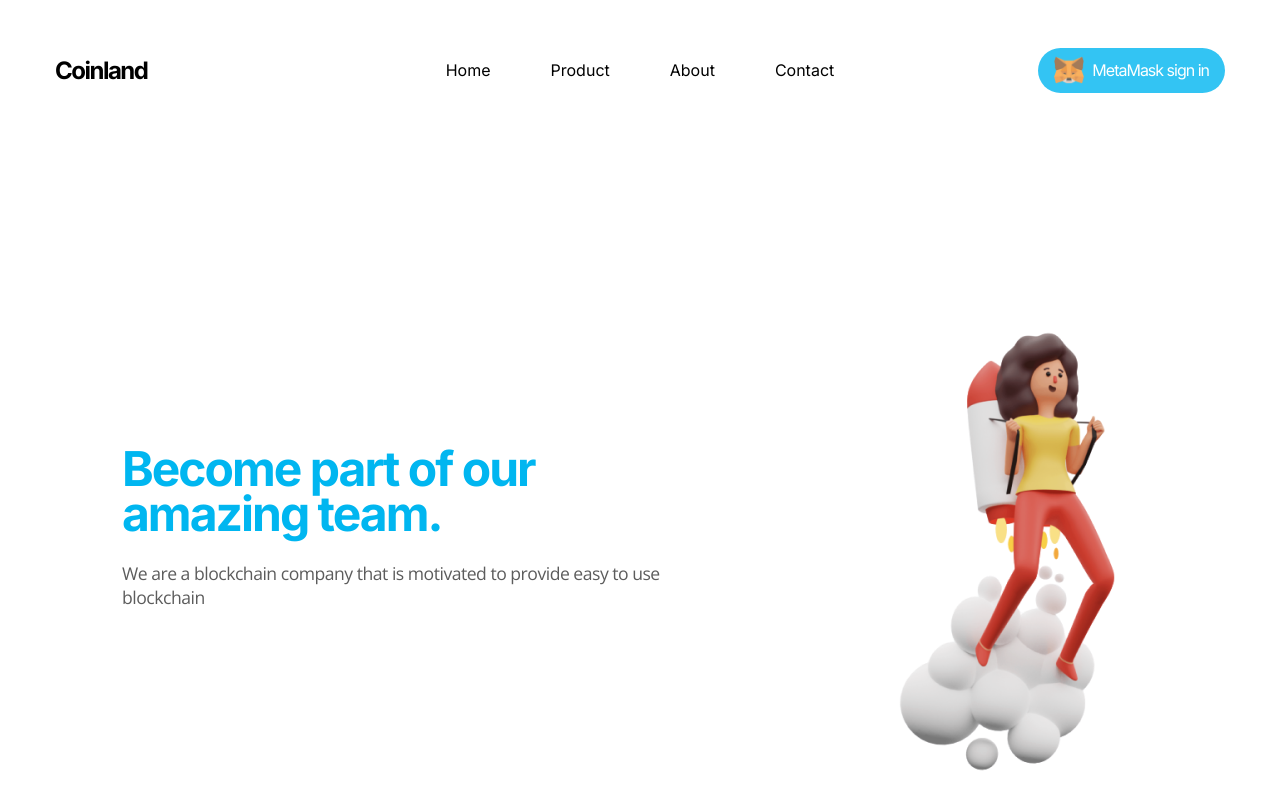
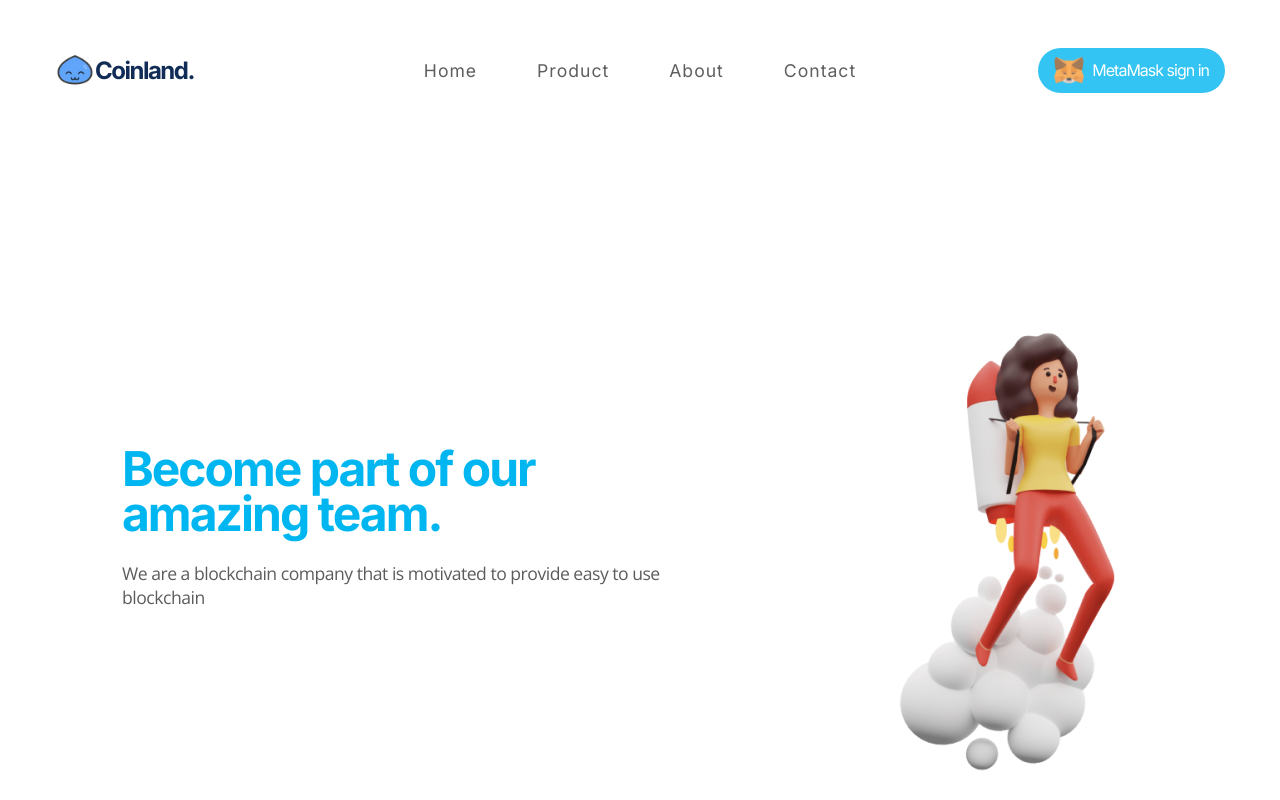
Before and after one commit to A1101101IR/Coinland.com, a React (Create React App) app: page /contact in a window 1280 px wide. Shown: the top 800 px of the page. Built offline with nearby package versions, Linux system fonts and the light colour scheme.

Commit message:
updated ui

```diff
--- a/src/components/navbar.js
+++ b/src/components/navbar.js
@@ -3,6 +3,7 @@ import { Link } from "react-router-dom"
 import openbtn from "../img/open-btn.png"
 import closebtn from "../img/close-btn.png"
 import metamask from "../img/metamask.png"
+import logoimage from "../img/logo.png"
 class Navbar extends React.Component {
 	constructor() {
 		super()
@@ -27,7 +28,12 @@ class Navbar extends React.Component {
 			<section className='navbar'>
 				<div className='nav-left'>
 					<Link className='logo' to='/'>
-						<h2>Coinland</h2>
+						<div className='logo__image'>
+							<img src={logoimage} width={40} alt='' />
+						</div>
+						<div>
+							<h2>Coinland.</h2>
+						</div>
 					</Link>
 				</div>
 				{!this.state.open && (
--- a/src/components/navbar.scss
+++ b/src/components/navbar.scss
@@ -11,13 +11,27 @@
 		width: 25%;
 		display: flex;
 		justify-content: start;
+		flex-direction: row;
 		.logo {
-			color: rgb(0, 0, 0);
+			color: $headerColor;
 			letter-spacing: -1.5px;
+			display: flex;
+			&__image {
+				margin: auto;
+				animation: jumpy 3s infinite;
+			}
 		}
 	}
 	.nav-center {
 		width: auto;
+		.link {
+			color: rgb(94, 94, 94);
+			font-size: 1.1rem;
+			letter-spacing: 1px;
+			&:hover {
+				color: rgb(0, 108, 196);
+			}
+		}
 	}
 	.nav-right {
 		width: 25%;
@@ -65,8 +79,9 @@
 	right: 0;
 	bottom: 0;
 	position: fixed;
-	background: rgba(0, 0, 0, 0.9);
-	animation: slide-in-fwd-tr 0.4s cubic-bezier(0.25, 0.46, 0.45, 0.94) both;
+	background: rgba(255, 255, 255, 0.9);
+
+	animation: slide-in-fwd-tr 0.4s cubic-bezier(0.25, 0.46, 0.45, 0.94);
 	z-index: 999;
 	ul {
 		top: 50%;
@@ -76,12 +91,21 @@
 		text-align: center;
 		position: absolute;
 		transform: translateY(-50%);
+
 		li {
 			font-size: 20px;
 			margin: 30px 0;
+			transition: transform 0.4s ease;
+			&:hover {
+				transform: translateY(-5px);
+			}
 		}
 		.link {
-			color: white;
+			color: $buttonColor;
+			letter-spacing: -0.8px;
+			&:hover {
+				color: rgb(0, 108, 196);
+			}
 		}
 	}
 }
@@ -91,6 +115,8 @@
 	right: 15px;
 	position: fixed;
 	cursor: pointer;
+	background-color: black;
+	border-radius: 50%;
 }
 .login-btn {
 	margin-right: 55px;
@@ -124,6 +150,7 @@
 		transform: translateZ(-1400px) translateY(-800px) translateX(1000px);
 		opacity: 0;
 	}
+
 	100% {
 		transform: translateZ(0) translateY(0) translateX(0);
 		opacity: 1;
@@ -146,3 +173,23 @@
 		transform: rotate(0deg);
 	}
 }
+
+@keyframes jumpy {
+	0% {
+		transform: translateY(0px);
+	}
+	50% {
+		transform: translateY(0px);
+	}
+
+	60% {
+		transform: translateY(-8px);
+	}
+	72% {
+		transform: translateY(0px);
+	}
+
+	100% {
+		transform: translateY(0px);
+	}
+}
```
Also changed, not shown: src/img/logo.png (added).
